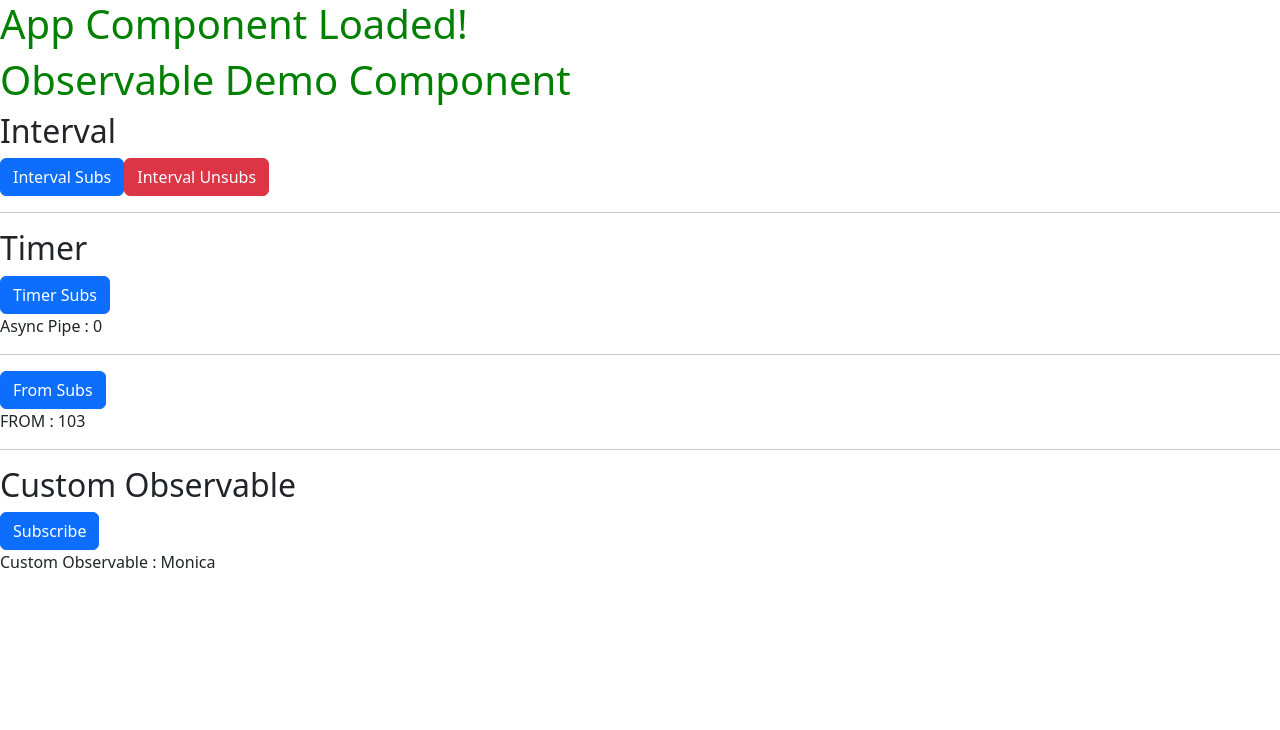
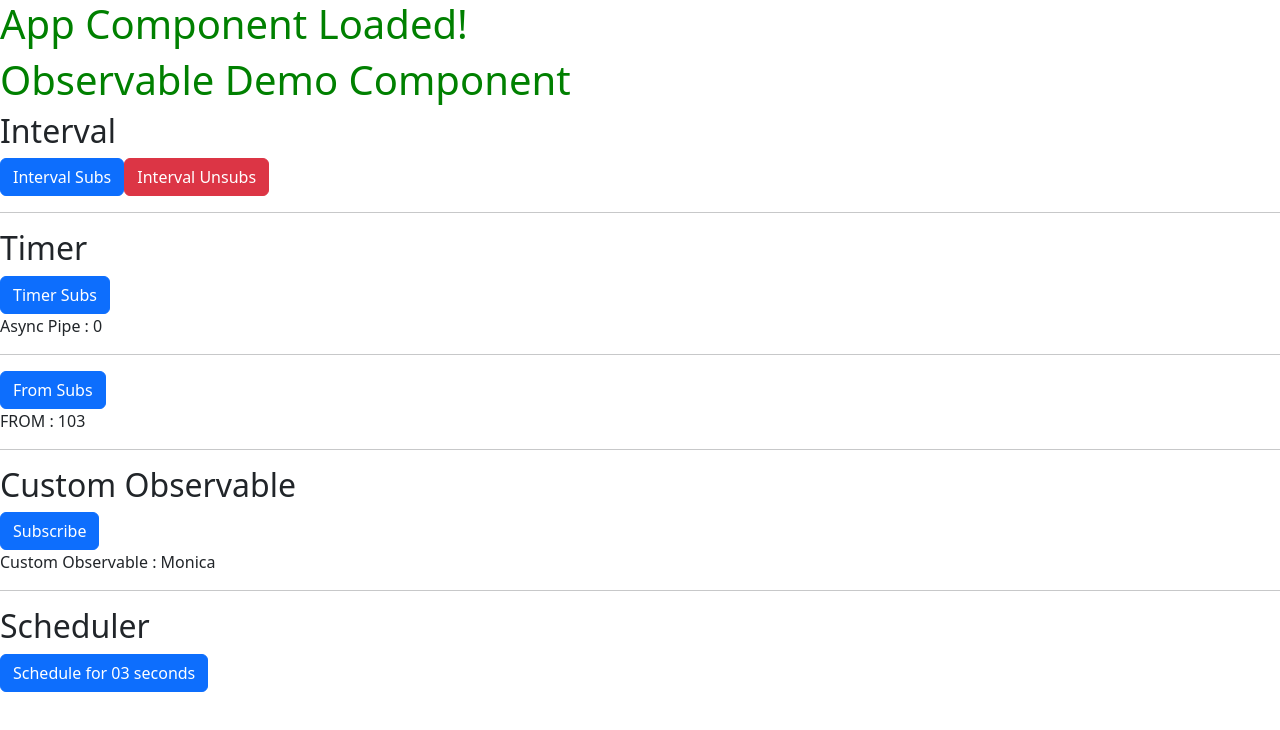
Before and after one commit to synergy2411/nov-23-syne, an Angular app in the folder first-app/: page / in a window 1280 px wide. Shown: the top 730 px of the page. Built offline with nearby package versions, Linux system fonts and the light colour scheme.

Commit message:
rxjs added

```diff
--- a/first-app/src/app/components/demo/observable-demo/observable-demo.component.html
+++ b/first-app/src/app/components/demo/observable-demo/observable-demo.component.html
@@ -28,3 +28,10 @@
 <h2>Custom Observable</h2>
 <button class="btn btn-primary" (click)="onCustomObsSubs()">Subscribe</button>
 <p>Custom Observable : {{ obs$ | async }}</p>
+
+<hr />
+
+<h2>Scheduler</h2>
+<button class="btn btn-primary" (click)="onScheduleTask()">
+  Schedule for 03 seconds
+</button>
--- a/first-app/src/app/components/demo/observable-demo/observable-demo.component.ts
+++ b/first-app/src/app/components/demo/observable-demo/observable-demo.component.ts
@@ -13,6 +13,7 @@ import {
   BehaviorSubject,
   ReplaySubject,
   AsyncSubject,
+  asyncScheduler,
 } from 'rxjs';
 
 @Component({
@@ -47,56 +48,49 @@ export class ObservableDemoComponent implements OnInit {
   ngOnInit(): void {
     // Subject
     // let subject = new Subject();
-
     // subject.subscribe((data) => console.log('Subs 1 :', data));
-
     // subject.next(101);
     // subject.next(102);
-
     // subject.subscribe((data) => console.log('Subs 2:', data));
-
     // subject.next(103);
     // subject.next(104);
-
     // BEHAVIOUR SUBJECT
     // let subject = new BehaviorSubject(100);
     // subject.subscribe((data) => console.log('Subs 1 :', data));
-
     // subject.next(101);
     // subject.next(102);
-
     // subject.subscribe((data) => console.log('Subs 2:', data));
-
     // subject.next(103);
     // subject.next(104);
-
     // REPLAY SUBJECT
     // let subject = new ReplaySubject(2);
     // subject.subscribe((data) => console.log('Subs 1 :', data));
-
     // subject.next(99);
     // subject.next(101);
     // subject.next(102);
-
     // subject.subscribe((data) => console.log('Subs 2:', data));
-
     // subject.next(103);
     // subject.next(104);
+    // ASYNC SUBJECT
+    // let subject = new AsyncSubject();
+    // subject.subscribe((data) => console.log('Subs 1 :', data));
+    // subject.next(99);
+    // subject.next(101);
+    // subject.next(102);
+    // subject.subscribe((data) => console.log('Subs 2:', data));
+    // subject.next(103);
+    // subject.next(104);
+    // subject.complete();
+  }
 
-    // ASYNC SUBJECT
-    let subject = new AsyncSubject();
-    subject.subscribe((data) => console.log('Subs 1 :', data));
+  doSomething() {
+    console.log('Doing something!');
+  }
 
-    subject.next(99);
-    subject.next(101);
-    subject.next(102);
-
-    subject.subscribe((data) => console.log('Subs 2:', data));
-
-    subject.next(103);
-    subject.next(104);
-
-    subject.complete();
+  onScheduleTask() {
+    console.log('Scheduler Start');
+    asyncScheduler.schedule(this.doSomething, 3000);
+    console.log('Schedule End');
   }
 
   onCustomObsSubs() {
```
